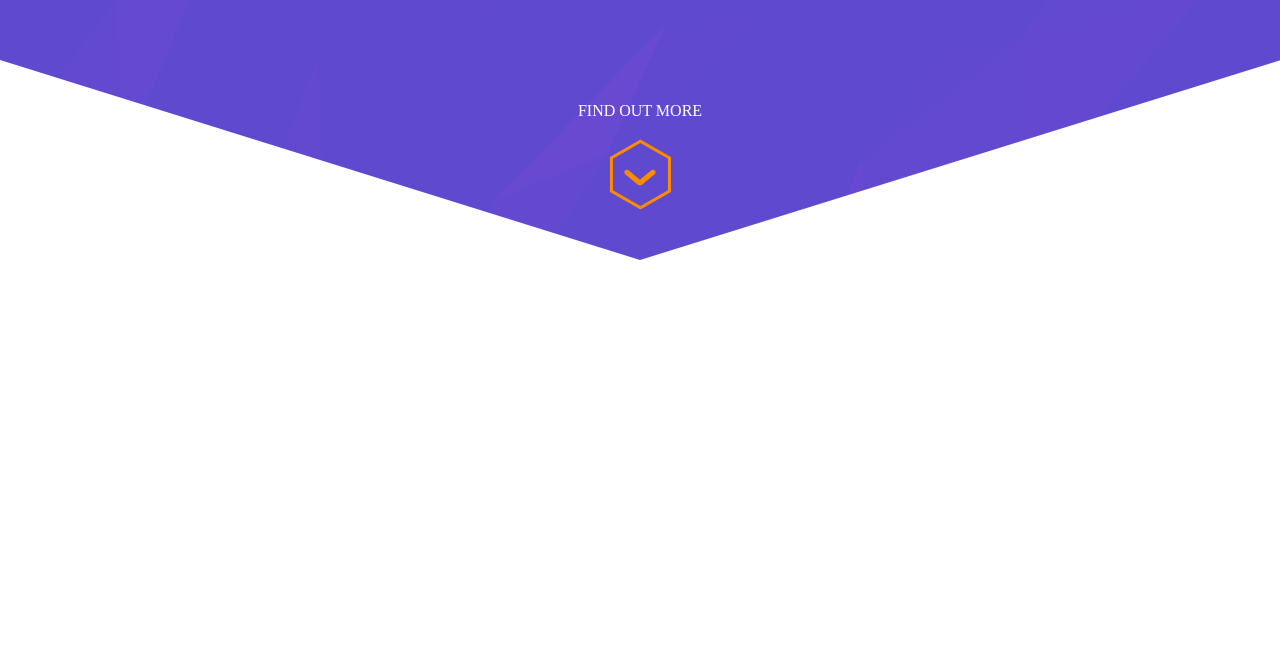
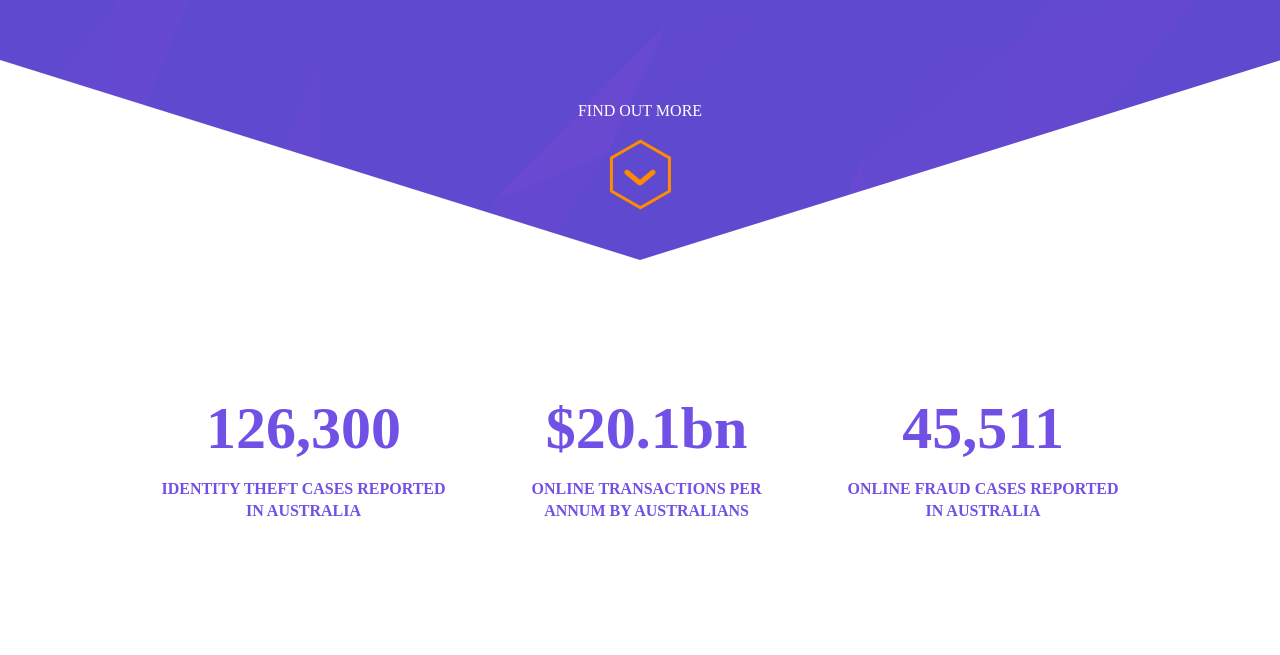
Before and after one commit to domain835/Salt, a website: page app/index.html in a window 1280 px wide. Shown: the part 550-1205 px from the top of the page. Drawn offline with nearby package versions, Linux system fonts and the light colour scheme; files that its build step writes are made by us from their sources.

Commit message:
section stat done

```diff
--- a/app/index.html
+++ b/app/index.html
@@ -74,6 +74,20 @@
       <a class="top__more-btn" href="#" >Find out more</a>
     </div>
   </section>
+  <section class="stat">
+    <div class="stat__item">
+      <span class="stat__item-data">126,300</span>
+      <p class="stat__item-text">Identity Theft Cases Reported <br>in Australia</p>
+    </div>
+    <div class="stat__item">
+      <span class="stat__item-data">$20.1bn</span>
+      <p class="stat__item-text">Online Transactions per <br>annum by Australians</p>
+    </div>
+    <div class="stat__item">
+      <span class="stat__item-data">45,511</span>
+      <p class="stat__item-text">Online Fraud Cases Reported<br>in Australia</p>
+    </div>
+  </section>
 
   <script src="js/main.min.js"></script>
 </body>
--- a/app/scss/style.scss
+++ b/app/scss/style.scss
@@ -178,3 +178,27 @@ body {
     }
   }
 }
+
+.stat {
+  display: flex;
+  padding: 146px 0 130px;
+  justify-content: center;
+
+  &__item {
+    color: #7050e5;
+    font-weight: 700;
+    margin: 0 43px;
+    text-align: center;
+
+    &-data {
+      font-size: 60px;
+      display: inline-block;
+      line-height: 44px;
+    }
+
+    &-text {
+      text-transform: uppercase;
+      margin-top: 24px;
+    }
+  }
+}
```
Also changed, not shown: 1 other file.
